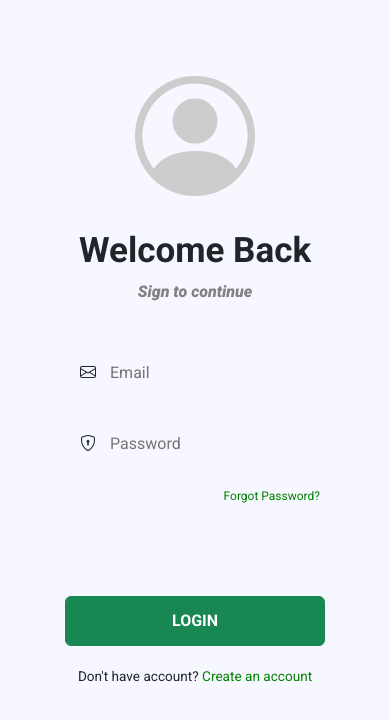
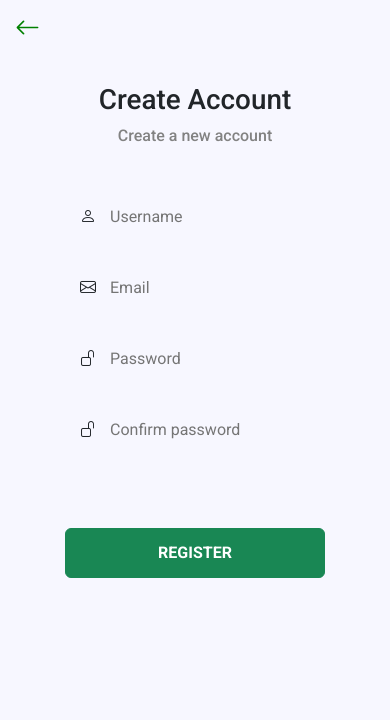
Before and after one commit to angeljagsal/AWEBS_4TOC, a plain HTML site: page www/index.html in a window 390 px wide. Drawn offline with Linux system fonts and the light colour scheme; no server answers.

Commit message:
Register Design

```diff
--- a/www/Public/css/index.css
+++ b/www/Public/css/home.css
@@ -6,9 +6,11 @@
     --bg-color: #f7f7ff;
     --txt-color: #ffb646;
     --sbt-color: #828282;
+    --grayt-color: #cdcdcd;
     --sq-txt-color: #ffffff;
     --shadow-color: #888888;
     --gradient-color: linear-gradient(to right, #ff9a19, #ffb85e); width: 100%; height: 200px;
+    --logReg-color: green;
 }
 
 body {
@@ -65,4 +67,9 @@ body {
 .col.icon {
     color: var(--sbt-color);
     font-size: 30px;
+    padding-left: 165px;
 }
+.tKnow {
+    text-align: start;
+    padding-left: 12px;
+}
--- a/www/Public/css/login.css
+++ b/www/Public/css/login.css
@@ -1,14 +1,3 @@
-:root {
-    --bg-color: #f7f7ff;
-    --txt-color: #ffb646;
-    --sbt-color: #828282;
-    --grayt-color: #cdcdcd;
-    --sq-txt-color: #ffffff;
-    --shadow-color: #888888;
-    --gradient-color: linear-gradient(to right, #ff9a19, #ffb85e); width: 100%; height: 200px;
-    --login-color: green;
-}
-
 body {
     background-color: var(--bg-color);
     font-family: "Roboto", sans-serif;
@@ -23,7 +12,7 @@ body {
 }
 .person {
     color: var(--grayt-color);
-    padding-top: 50px;
+    margin-top: 50px;
     font-size: 120px;
 }
 .txt {
@@ -52,15 +41,15 @@ body {
         background-color: var(--bg-color);
     }
     &:hover {
-        color: var(--login-color);
+        color: var(--logReg-color);
         box-shadow: 0 0 5px 3px lightgrey;
         ::placeholder {
-            color: var(--login-color);
+            color: var(--logReg-color);
         }
     }
 }
 .p {
-    color: var(--login-color);
+    color: var(--logReg-color);
     margin-top: 20px;
     font-size: 75%;
     font-weight: normal;
@@ -72,7 +61,7 @@ body {
     font-weight: normal;
     text-align: center;
     .spanGreen {
-        color: var(--login-color);
+        color: var(--logReg-color);
     }
 }
 .logBtn button {
--- /dev/null
+++ b/www/Public/css/register.css
@@ -0,0 +1,67 @@
+.left {
+    font-size: 25px;
+    padding-left: 15px;
+    padding-top: 10px;
+    color: var(--logReg-color);
+}
+
+.txtReg {
+    display: flex;
+    flex-direction: column;
+    text-align: center;
+    margin-top: 35px;
+    p {
+        font-weight: 500;
+        color: var(--sbt-color);
+    }
+}
+
+.forms {
+    display: flex;
+    flex-direction: column;
+    align-items: center;
+}
+
+.fp10 {
+    margin-top: 30px !important;
+}
+
+.fp10, .fp11, .fp12 {
+    width: 250px;
+    padding: 10px;
+    margin-top: 25px;
+    display: flex;
+    flex-direction: column;
+    border-radius: 4px;
+    input {
+        border: 0;
+        outline: none;
+        color: black;
+        border-color: var(--bg-color);
+        background-color: var(--bg-color);
+    }
+    &:hover {
+        color: var(--logReg-color);
+        box-shadow: 0 0 5px 3px lightgrey;
+        ::placeholder {
+            color: var(--logReg-color);
+        }
+    }
+}
+
+.regBtn {
+    display: flex;
+    flex-direction: column;
+    align-items: center;
+    button {
+        color: white;
+        font-weight: bold;
+        margin-top: 75px;
+        width: 260px;
+        height: 50px;
+        &:hover {
+            color: white;
+            box-shadow: 0 0 5px 3px lightgrey;
+        }
+    }
+}
--- a/www/Views/Modules/login.html
+++ b/www/Views/Modules/login.html
@@ -1,5 +1,3 @@
-<script src="Public/js/login.js"></script>
-
 <div class="container">
 
     <!-- IMAGE LOGIN -->
--- a/www/Views/Modules/register.html
+++ b/www/Views/Modules/register.html
@@ -0,0 +1,57 @@
+<div class="left">
+    <i class="bi bi-arrow-left"></i>
+</div>
+
+<div class="txtReg">
+    <h1>Create Account</h1>
+    <p>Create a new account</p>
+</div>
+
+<!-- FORMS REGISTER -->
+<div class="forms">
+    <div class="fp10">
+        <div class="row">
+            <div class="col">
+                <i class="bi bi-person"></i>
+            </div>
+            <div class="col">
+                <input type="text" name="username" id="username" placeholder="Username">
+            </div>
+        </div>
+    </div>
+    <div class="fp11">
+        <div class="row">
+            <div class="col">
+                <i class="bi bi-envelope"></i>
+            </div>
+            <div class="col">
+                <input type="email" name="email" id="email" placeholder="Email">
+            </div>
+        </div>
+    </div>
+    <div class="fp12">
+        <div class="row">
+            <div class="col">
+                <i class="bi bi-unlock"></i>
+            </div>
+            <div class="col">
+                <input type="password" name="pass" id="pass" placeholder="Password">
+            </div>
+        </div>
+    </div>
+    <div class="fp12">
+        <div class="row">
+            <div class="col">
+                <i class="bi bi-unlock"></i>
+            </div>
+            <div class="col">
+                <input type="password" name="pass" id="pass" placeholder="Confirm password">
+            </div>
+        </div>
+    </div>
+</div>
+
+<!-- LOGIN BUTTON -->
+<div class="regBtn">
+    <button type="button" class="btn btn-success">REGISTER</button>
+</div>
--- a/www/index.html
+++ b/www/index.html
@@ -38,8 +38,9 @@
         <script src="Public/js/@popperjs/core/dist/umd/popper.min.js"></script>
         <script src="Public/js/jquery-3.2.1.min.js"></script>
 
-        <link rel="stylesheet" href="Public/css/index.css">
+        <link rel="stylesheet" href="Public/css/home.css">
         <link rel="stylesheet" href="Public/css/login.css">
+        <link rel="stylesheet" href="Public/css/register.css">
 
         <title>Hello World</title>
     </head>
@@ -50,7 +51,7 @@
         <!-- <script src="cordova.js"></script> -->
         <script src="Public/js/index.js"></script>
         <script>
-            LoadPartialView('Modules/login', document.querySelector('.app'))
+            LoadPartialView('Modules/register', document.querySelector('.app'))
         </script>
     </body>
 </html>
```
Also changed, not shown: www/Views/Modules/home.html (+1 -1 lines), www/Public/js/login.js (added).
